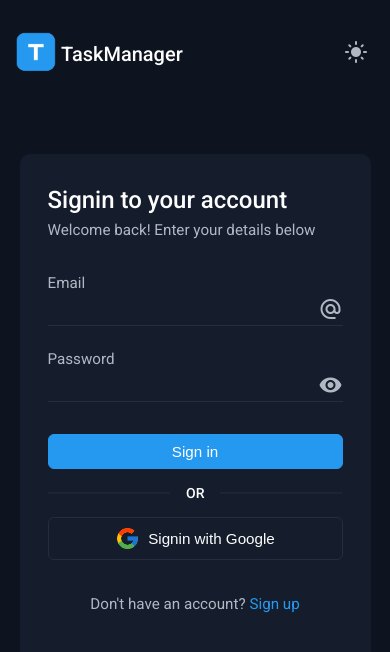
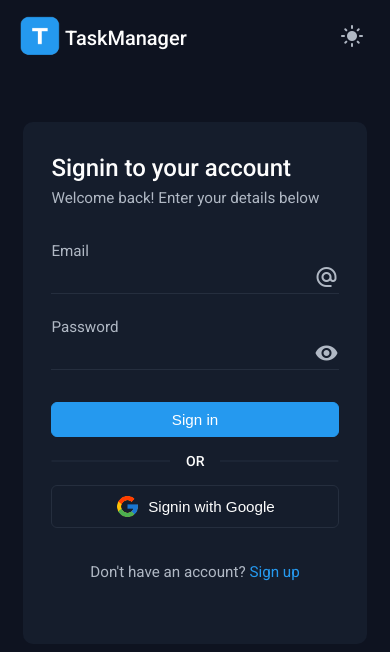
Before and after one commit to jarolthecoder/TaskManager-V2, a Next.js app: page /login in a window 390 px wide. Shown: the top 652 px of the page. Built offline with nearby package versions, Linux system fonts and the light colour scheme; no server answers.

Commit message:
Updated responsive design of auth layout #2

```diff
--- a/src/app/(auth)/auth.module.css
+++ b/src/app/(auth)/auth.module.css
@@ -83,13 +83,13 @@
 /*Media queries*/
 @media (max-width: 600px) {
   .form_card {
-    min-width: 90%;
-    max-width: 90%;
+    min-width: 88%;
+    max-width: 88%;
     padding: 1.75rem
   }
 
   .header {
-    padding: 2rem 1rem;
+    padding: 1rem 1.25rem;
   }
 
   .main {
```
